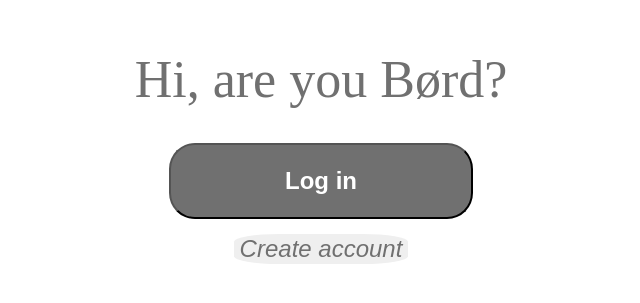
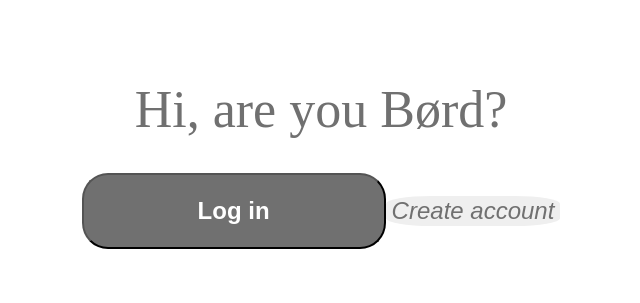
Before and after one commit to gerrymi/bord, a React (Create React App) app in the folder packages/client/: page / in a window 1280 px wide. Shown: the part 253-556 px from the top of the page, without its empty margins (319-959 px from the left). Built offline with nearby package versions, Linux system fonts and the light colour scheme.

Commit message:
Frontend under construction

```diff
--- a/packages/client/src/App.css
+++ b/packages/client/src/App.css
@@ -17,6 +17,9 @@
 .header {
   font-weight: lighter;
 }
+.row {
+  display: inline-block;
+}
 
 .Bord-link {
   background-color: #707070;
@@ -35,7 +38,7 @@
   background-color: rgba(255, 0, 0, 0);
   height: 76px;
   width: 304px;
-  border: 3px solid;
+  border: 2px solid;
   border-radius: 26px;
   color: #707070;
   font-size: 24px;
--- a/packages/client/src/App.js
+++ b/packages/client/src/App.js
@@ -1,13 +1,13 @@
 import React from 'react';
 import './App.css';
+import { Button } from './components'
 
 function App() {
   return (
     <div className="Bord">
       <header className="Bord-header">
         <h1 className='header'>Hi, are you Børd?</h1>
-        <button className="Bord-link">Log in<a href="#"></a></button>
-        <button className='createAccount'>Create account<a href='#'></a></button>
+        <Button/>
       </header>
     </div>
   );
--- /dev/null
+++ b/packages/client/src/components/Button.js
@@ -0,0 +1,13 @@
+import React from 'react'
+import { directive } from '@babel/types';
+
+function Button() {
+    return (
+        <div className='row'>
+            <button className="Bord-link">Log in<a href="#"></a></button>
+            <button className='createAccount'>Create account<a href='#'></a></button>
+        </div>
+    )
+}
+
+export default Button
--- /dev/null
+++ b/packages/client/src/components/index.js
@@ -0,0 +1 @@
+export { default as Button } from './Button'
```
